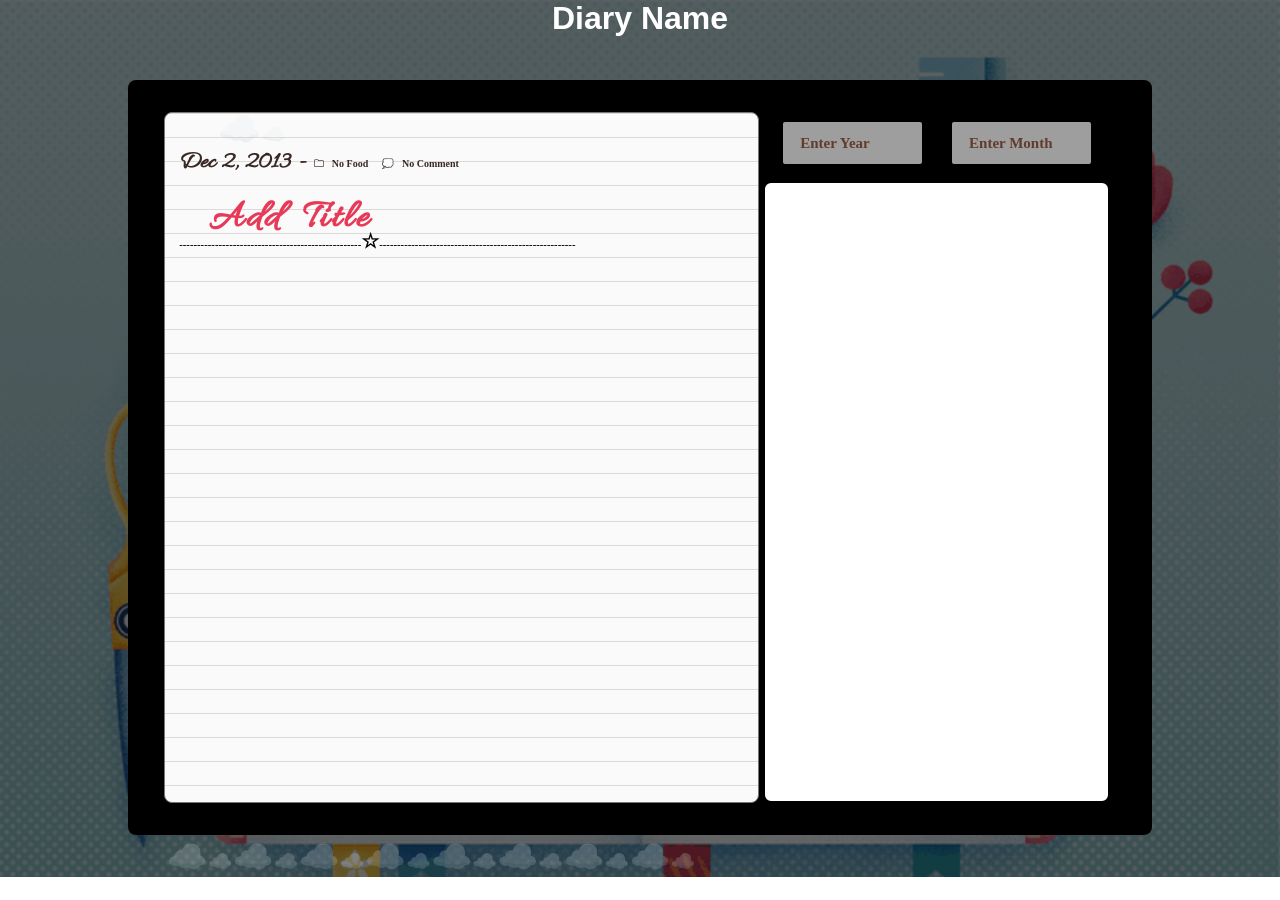
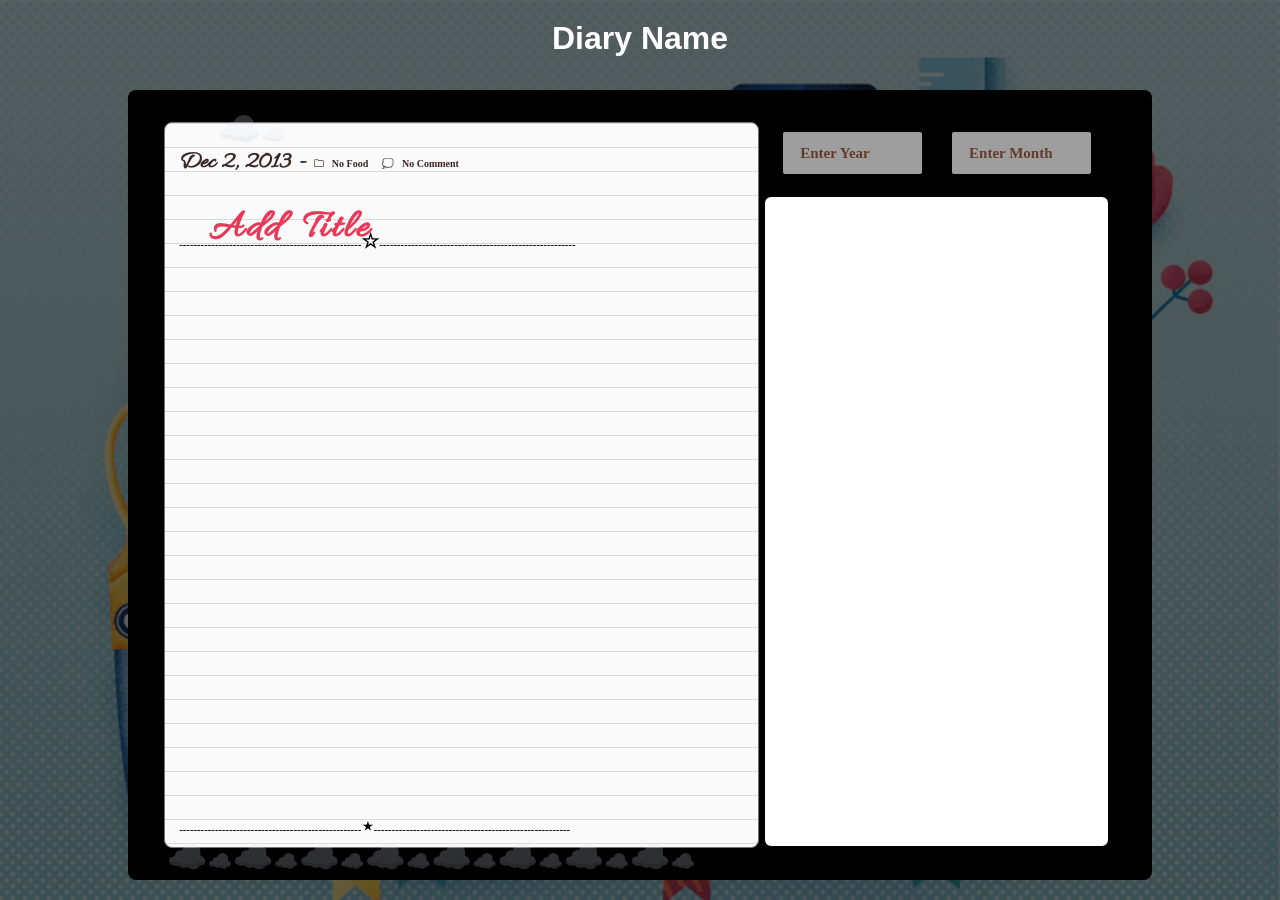
Before and after one commit to prashant280920/Personal_Diary_WebApp, a React (Create React App) app: page / in a window 1280 px wide. Before the commit the page ends 877 px from the top, so only its background shows below. Built offline with nearby package versions, Linux system fonts and the light colour scheme; grey boxes are pictures that could not be loaded; a web font is replaced by a local one.

Commit message:
fix problem of heading

```diff
--- a/src/App.css
+++ b/src/App.css
@@ -2,7 +2,7 @@
   display:flex;
   align-items:center;
   flex-direction: column;
-  height:775px;
+  height:90%;
 }
 .diaryname{
 	height:10%;
@@ -12,8 +12,10 @@
 	height: 100%;
 }
 .center{
-text-align:center;}
+text-align:center;
+}
 h1{
+	padding-top: 20px;
 	color:white;
 	margin:0px !important;
 
@@ -22,4 +24,5 @@ h1{
 }
 html, body {
 	width:100%;
+	height:900px !important;
 }
```
